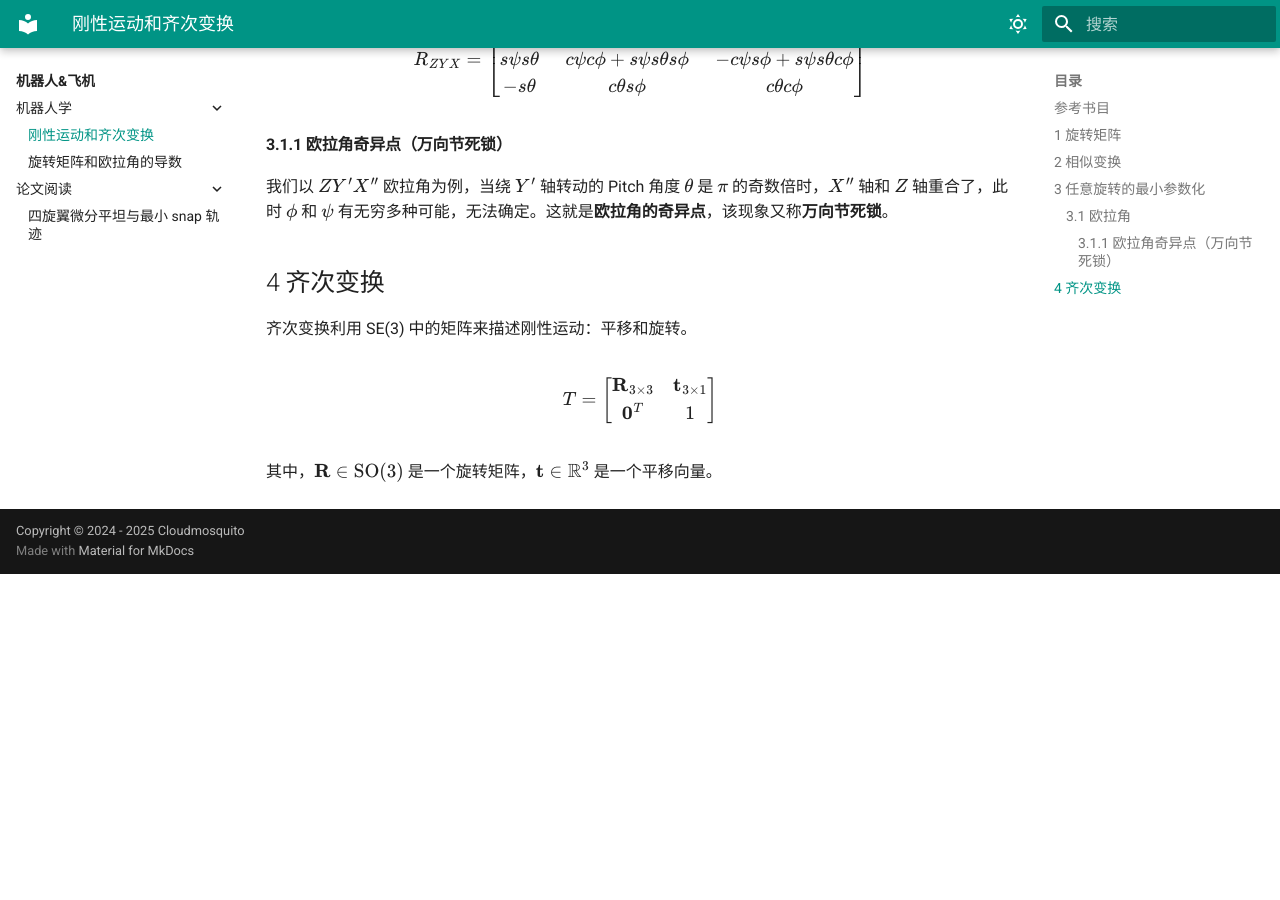
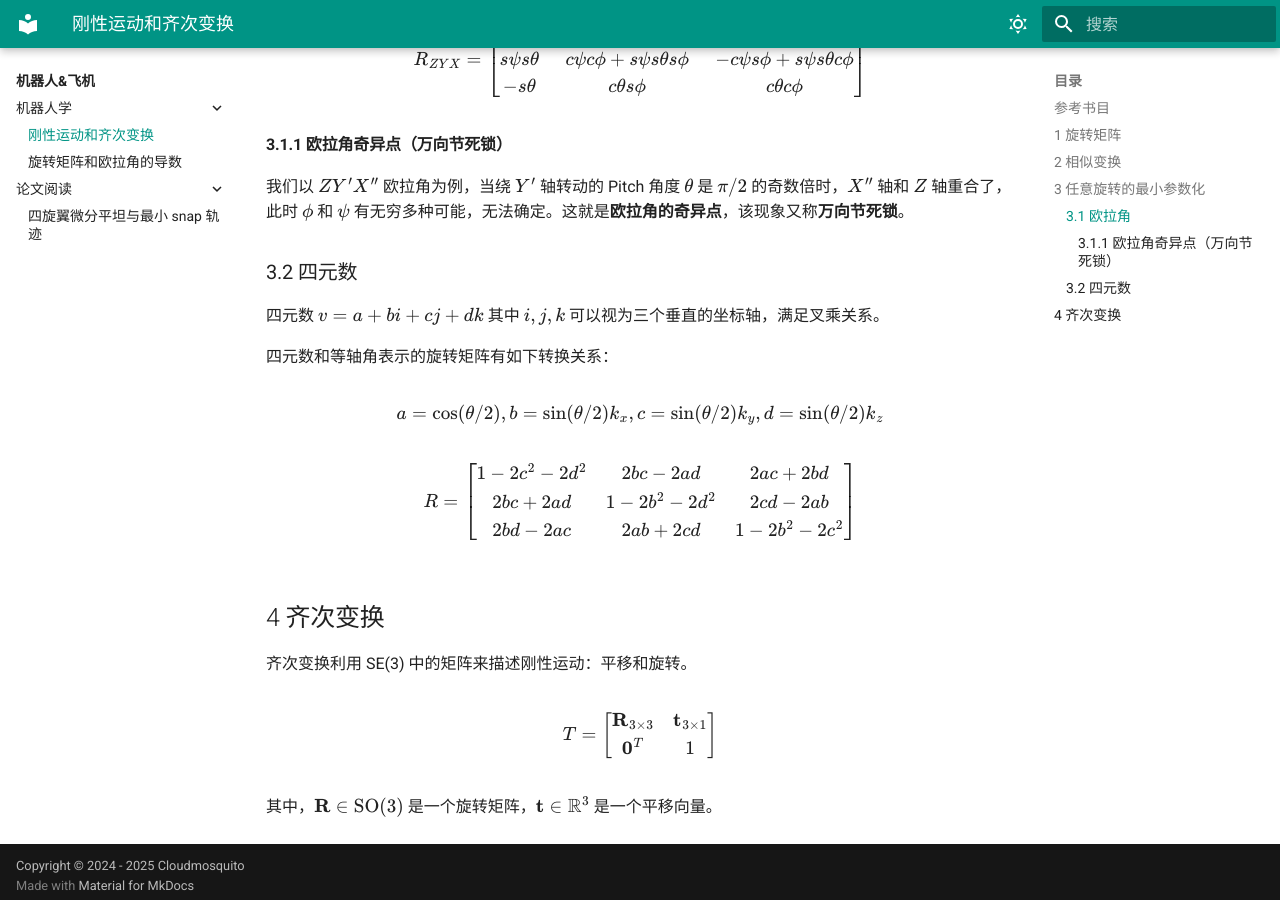
Before and after one commit to cloudmosquito/cloudmosquito.github.io, an MkDocs documentation site: the page built from docs/机器人&飞机/机器人学/刚性运动与齐次变换.md, in a window 1280 px wide and 900 px high, scrolled down 3201 px. Built offline with MkDocs 1.6.1 and Material for MkDocs 9.7.7, drawn with Linux system fonts in a browser that asks for light colours; before the commit the page ends 3775 px from its top, so only the background shows below that.

Commit message:
fix bugs

```diff
--- a/docs/机器人&飞机/机器人学/刚性运动与齐次变换.md
+++ b/docs/机器人&飞机/机器人学/刚性运动与齐次变换.md
@@ -121,7 +121,21 @@ s\psi s\theta & c\psi c\phi + s\psi s\theta s\phi & -c\psi s\phi + s\psi s\theta
 
 #### 3.1.1 欧拉角奇异点（万向节死锁）
 
-我们以 $ZY'X''$ 欧拉角为例，当绕 $Y'$ 轴转动的 Pitch 角度 $\theta$ 是 $\pi$ 的奇数倍时，$X''$ 轴和 $Z$ 轴重合了，此时 $\phi$ 和 $\psi$ 有无穷多种可能，无法确定。这就是**欧拉角的奇异点**，该现象又称**万向节死锁**。
+我们以 $ZY'X''$ 欧拉角为例，当绕 $Y'$ 轴转动的 Pitch 角度 $\theta$ 是 $\pi/2$ 的奇数倍时，$X''$ 轴和 $Z$ 轴重合了，此时 $\phi$ 和 $\psi$ 有无穷多种可能，无法确定。这就是**欧拉角的奇异点**，该现象又称**万向节死锁**。
+
+### 3.2 四元数
+
+四元数 $v = a+bi+cj+dk$ 其中 $i,j,k$ 可以视为三个垂直的坐标轴，满足叉乘关系。
+
+四元数和等轴角表示的旋转矩阵有如下转换关系：
+
+$$a = \cos(\theta/2), b = \sin(\theta/2)k_x, c = \sin(\theta/2)k_y, d = \sin(\theta/2)k_z$$
+
+$$R = \begin{bmatrix}
+1-2c^2-2d^2 & 2bc-2ad & 2ac+2bd \\
+2bc+2ad & 1-2b^2-2d^2 & 2cd-2ab \\
+2bd-2ac & 2ab+2cd & 1-2b^2-2c^2
+\end{bmatrix}$$
 
 ## 4 齐次变换
 
```
Also changed, not shown: docs/机器人&飞机/论文阅读/四旋翼微分平坦与最小 snap 轨迹.md (+1 -1 lines).
